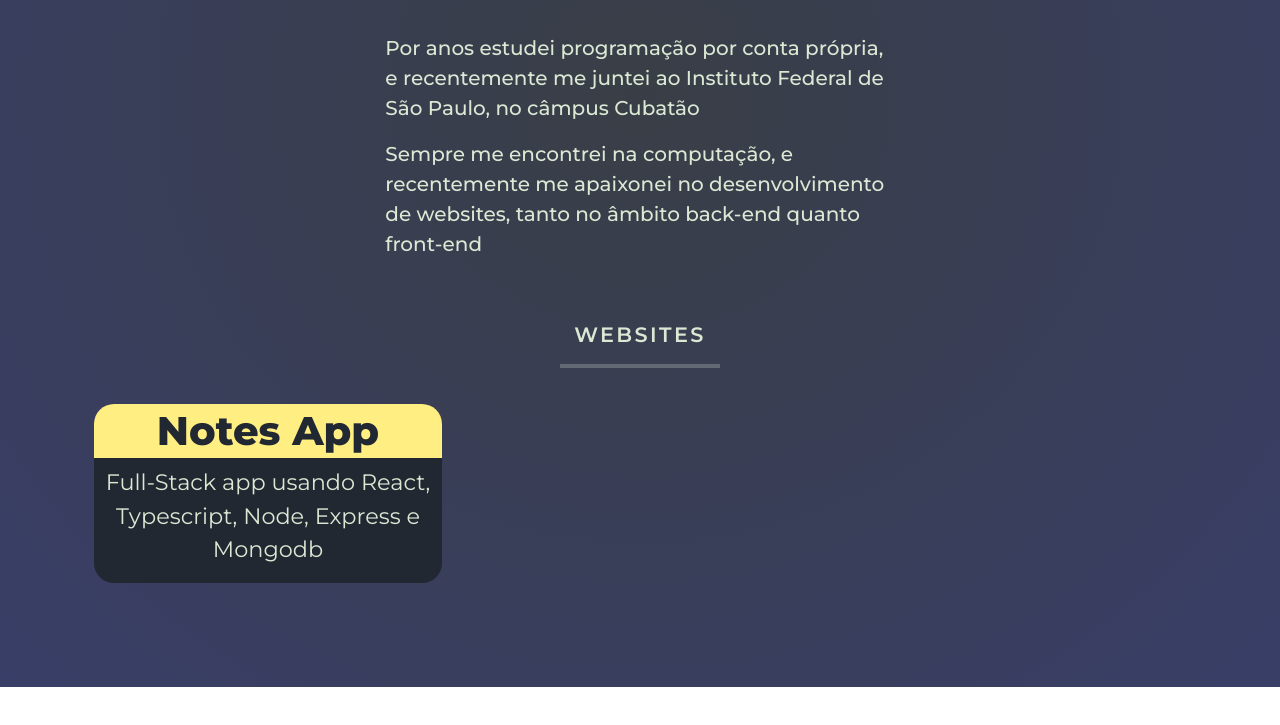
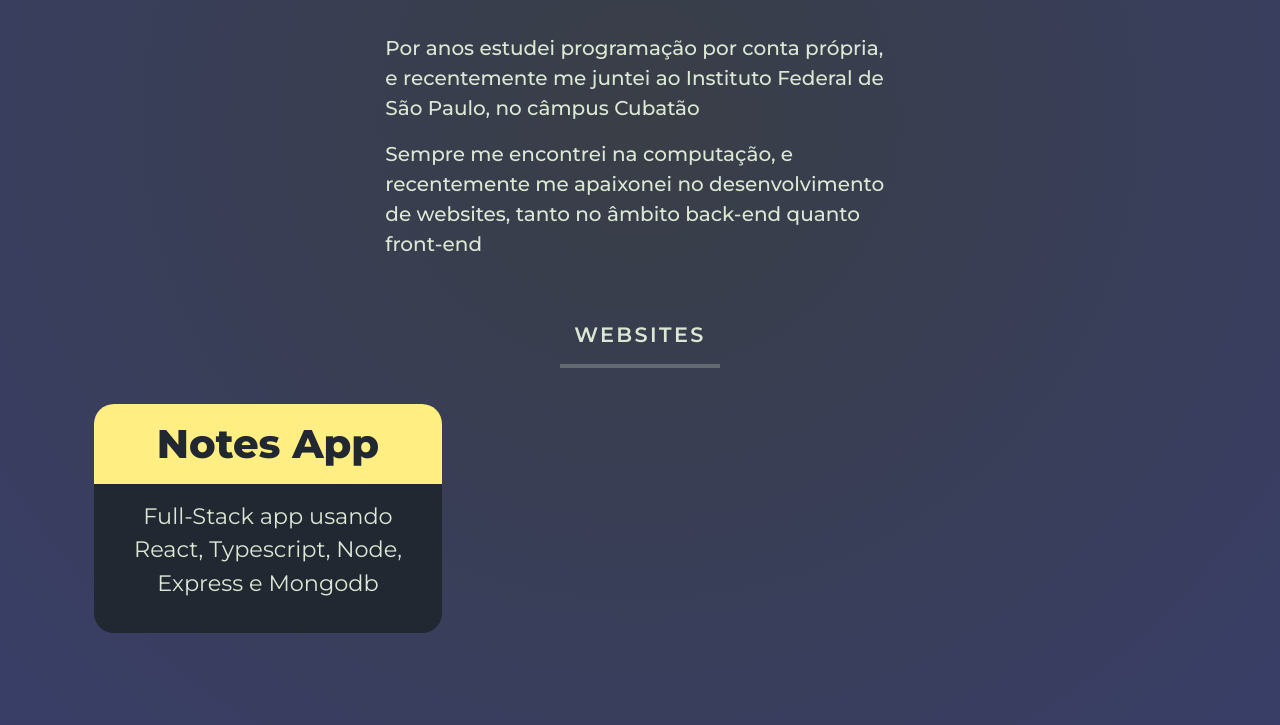
Before and after one commit to gabrielchv/Portfolio, a website: page index.html in a window 1280 px wide. Shown: the part 497-1222 px from the top of the page. Before the commit the page ends 1184 px from the top, so only its background shows below. Drawn offline with Linux system fonts and the light colour scheme.

Commit message:
deixando mais bonito o websites

```diff
--- a/src/style.scss
+++ b/src/style.scss
@@ -75,7 +75,7 @@ header {
         background-color: #222831;
         color: $font-color;
         border-radius: 20px;
-        padding-bottom: 0.5rem;;
+        padding-bottom: 1rem;
         .website-title{
             display: table;
             text-align: center;
@@ -85,7 +85,7 @@ header {
             border-top-left-radius: 20px;
             border-top-right-radius: 20px;
             background-color: #ffef82;
-            padding: 0.2rem 0;
+            padding: 1rem 0;
         }
         h1 {
             font-weight: 800;
@@ -93,7 +93,7 @@ header {
             vertical-align: middle;
         }
         p {
-            margin: 0.5rem;
+            margin: 1rem;
             font-size: 1.4rem;
         }
     }
```
Also changed, not shown: extra/output.css.
